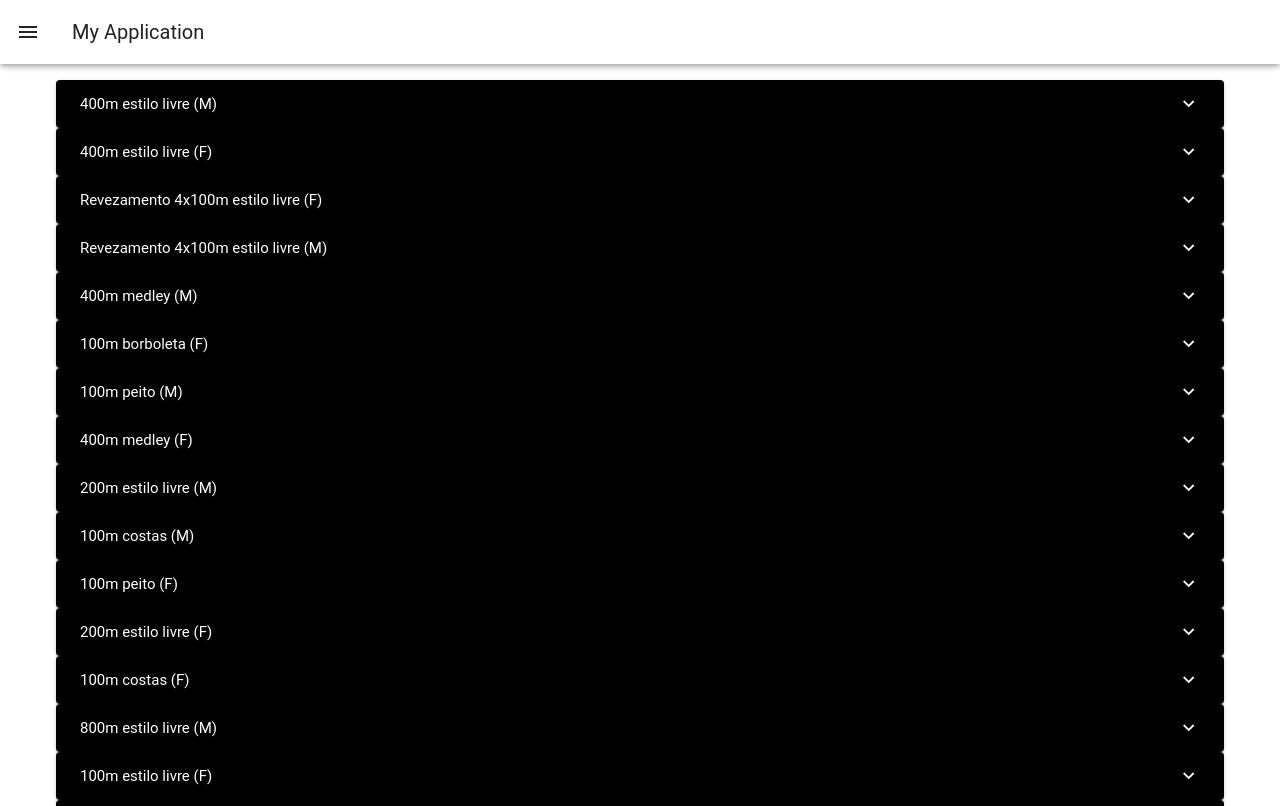
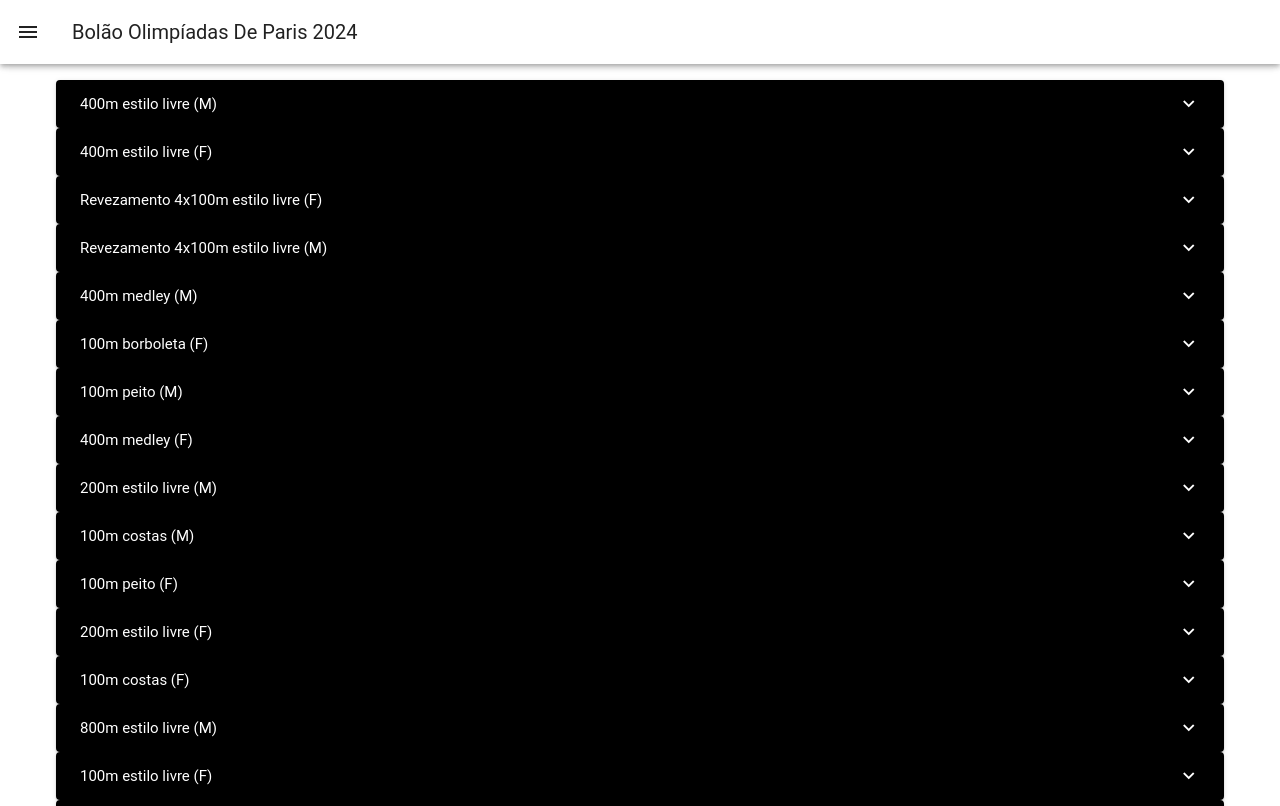
Before and after one commit to fernandiego/betzonex, a Vue app in the folder web/vite-project/: page / in a window 1280 px wide. Shown: the top 806 px of the page. Built offline with nearby package versions, Linux system fonts and the light colour scheme.

Commit message:
Nome na barra de menu

```diff
--- a/web/vite-project/src/components/SideBar.vue
+++ b/web/vite-project/src/components/SideBar.vue
@@ -2,7 +2,7 @@
   <div>
     <v-app-bar app>
       <v-app-bar-nav-icon @click="drawer = !drawer"></v-app-bar-nav-icon>
-      <v-toolbar-title>My Application</v-toolbar-title>
+      <v-toolbar-title>Bolão Olimpíadas De Paris 2024</v-toolbar-title>
     </v-app-bar>
 
     <v-navigation-drawer v-model="drawer" app>
```
